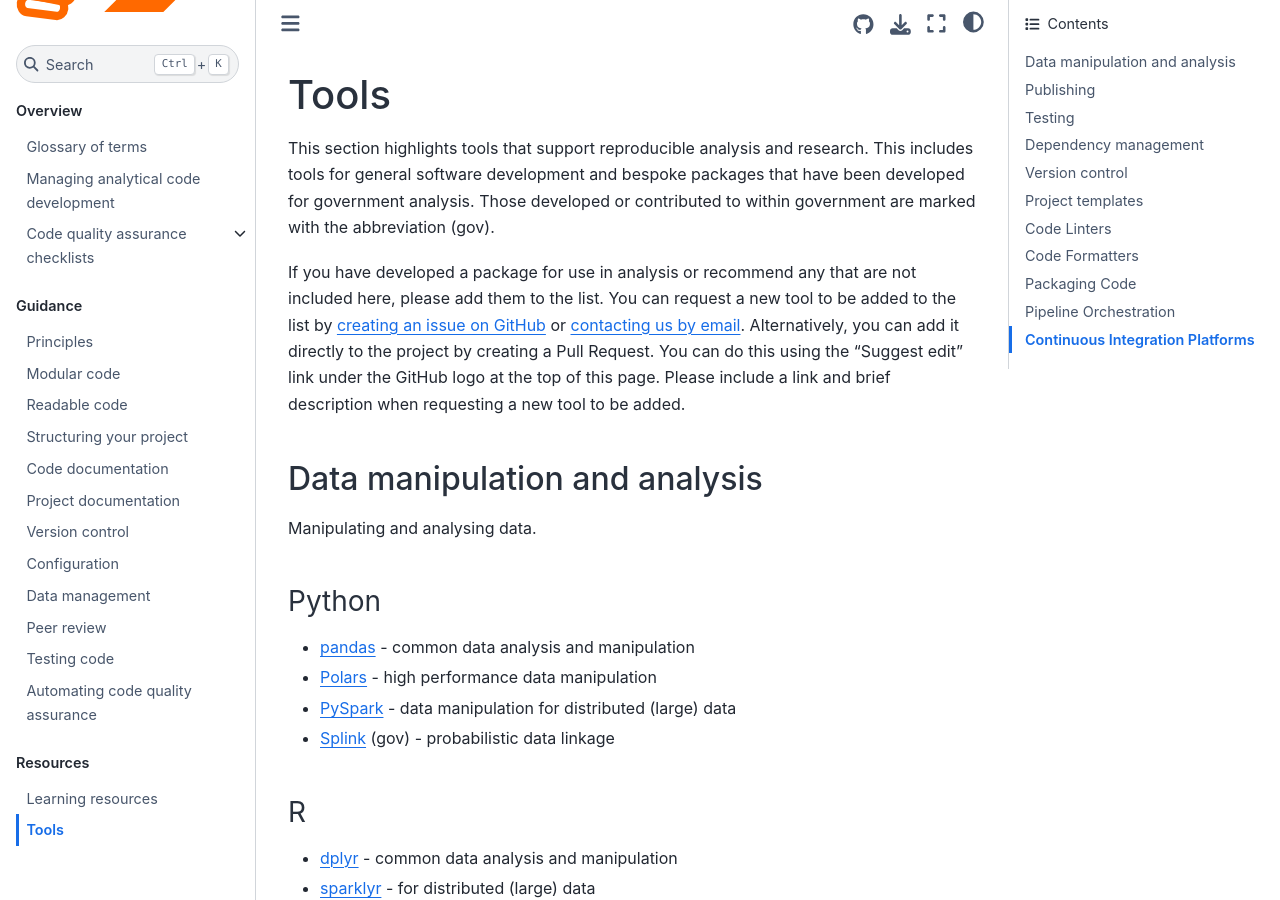
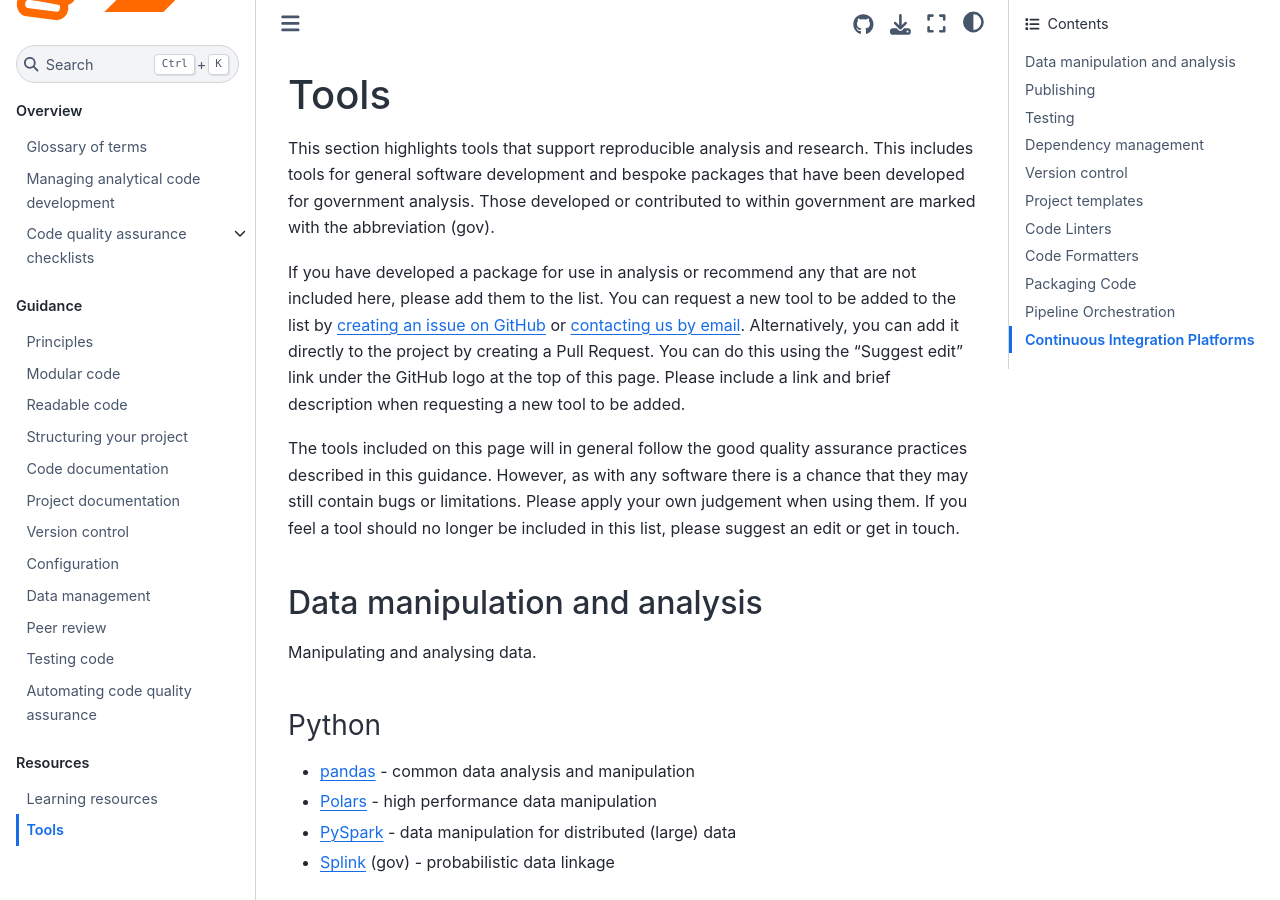
Before and after one commit to best-practice-and-impact/qa-of-code-guidance, a Jupyter Book: the page built from book/tools.md, in a window 1280 px wide and 900 px high. Built offline with Jupyter Book 1.0.4 settings and Sphinx 7.4.7 and the Sphinx Book theme 1.1.4, drawn with Linux system fonts in a browser that asks for light colours.

Commit message:
Add tools disclaimer

```diff
--- a/book/tools.md
+++ b/book/tools.md
@@ -10,6 +10,11 @@ or [contacting us by email](mailto:ASAP@ons.gov.uk?subject=Duck%20Book%20Tools).
 Alternatively, you can add it directly to the project by creating a Pull Request.
 You can do this using the "Suggest edit" link under the GitHub logo at the top of this page.
 Please include a link and brief description when requesting a new tool to be added.
+
+The tools included on this page will in general follow the good quality assurance practices described in this guidance.
+However, as with any software there is a chance that they may still contain bugs or limitations.
+Please apply your own judgement when using them.
+If you feel a tool should no longer be included in this list, please suggest an edit or get in touch.
 
 ## Data manipulation and analysis
 
```
